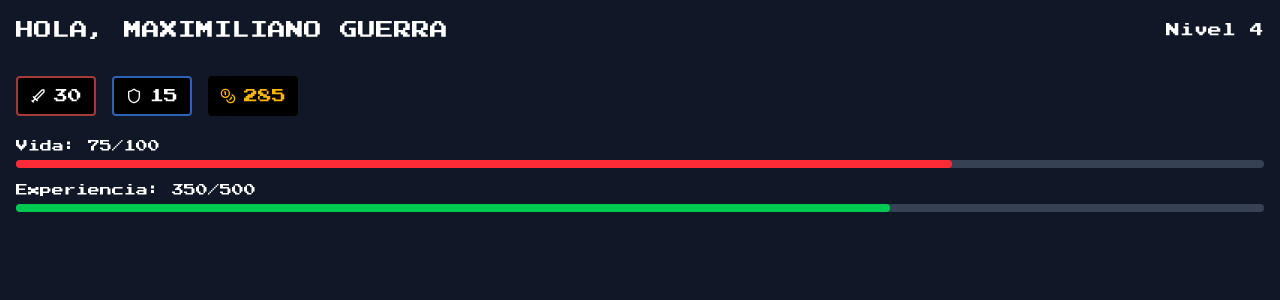
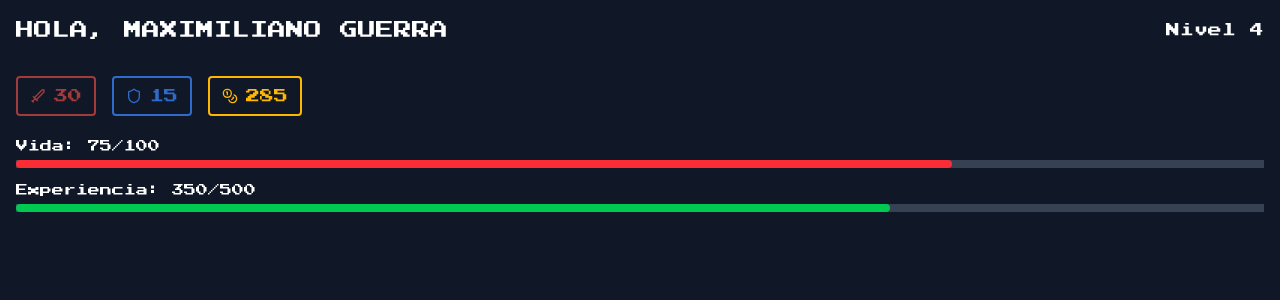
Before and after one commit to KatherineGomez03/app-finanzas, a Next.js app: page / in a window 1280 px wide. Shown: the top 300 px of the page. Built offline with nearby package versions, Linux system fonts and the light colour scheme.

Commit message:
fix styles

```diff
--- a/src/app/globals.css
+++ b/src/app/globals.css
@@ -11,7 +11,7 @@
   --color-navy: #0F2233;
   --color-card: #0B1A28;
   --color-outline-red: #A43B3B;
-  --color-outline-blue: #2D61B6;
+  --color-outline-blue: #2f6bcb;
   --color-coin-bright: #FFB703;
   --color-coin-dark: #F18F01;
 }
@@ -25,6 +25,14 @@ body {
 /* Utilidades personalizadas */
 .bg-card {
   background-color: var(--color-card);
+}
+
+.text-outline-red {
+  color: var(--color-outline-red);
+}
+
+.text-outline-blue {
+  color: var(--color-outline-blue);
 }
 
 .text-coin-bright {
@@ -43,6 +51,10 @@ body {
   border: 2px solid var(--color-outline-blue);
 }
 
+.border-coin-bright {
+  border: 2px solid var(--color-coin-bright);
+}
+
 .shadow-pixel {
   box-shadow: 0 0 4px var(--pixel-shadow);
 }
--- a/src/components/header/Header.tsx
+++ b/src/components/header/Header.tsx
@@ -1,6 +1,5 @@
 import { StatBox } from './StatBox'
 import { ProgressBar } from './ProgressBar'
-import { Sword, Shield, Coins } from 'lucide-react'
 
 interface HeaderProps {
     username: string
@@ -33,9 +32,9 @@ export const Header = ({
 
         <div className="flex gap-4 mt-4">
             <div className="flex gap-4 mt-4">
-                <StatBox icon="attack" value={attack} borderColor="border-outline-red" textColor="text-white" />
-                <StatBox icon="defense" value={defense} borderColor="border-outline-blue" textColor="text-white" />
-                <StatBox icon="coins" value={coins} borderColor="border-yellow-500" textColor="text-coin-bright" />
+                <StatBox icon="attack" value={attack} borderColor="border-outline-red" textColor="text-outline-red" />
+                <StatBox icon="defense" value={defense} borderColor="border-outline-blue" textColor="text-outline-blue" />
+                <StatBox icon="coins" value={coins} borderColor="border-coin-bright" textColor="text-coin-bright" />
             </div>
         </div>
 
--- a/src/components/header/ProgressBar.tsx
+++ b/src/components/header/ProgressBar.tsx
@@ -10,7 +10,7 @@ export const ProgressBar = ({ label, current, max, color }: ProgressBarProps) =>
     return (
         <div className="w-full">
             <span className="text-xs text-white">{label}: {current}/{max}</span>
-            <div className="w-full bg-gray-700 rounded h-2 mt-1">
+            <div className="w-full bg-gray-700 h-2 mt-1">
                 <div className={`h-2 rounded ${color}`} style={{ width: `${percentage}%` }} />
             </div>
         </div>
--- a/src/components/header/StatBox.tsx
+++ b/src/components/header/StatBox.tsx
@@ -8,13 +8,13 @@ interface StatBoxProps {
 }
 
 const IconMap = {
-    attack: <Sword size={16} strokeWidth={2} className="text-white" />,
-    defense: <Shield size={16} strokeWidth={2} className="text-white" />,
+    attack: <Sword size={16} strokeWidth={2} className="text-outline-red" />,
+    defense: <Shield size={16} strokeWidth={2} className="text-outline-blue" />,
     coins: <Coins size={16} strokeWidth={2} className="text-coin-bright" />,
 }
 
 export const StatBox = ({ icon, value, borderColor, textColor }: StatBoxProps) => (
-    <div className={`flex items-center gap-2 px-3 py-2 rounded bg-black bg-opacity-20 ${borderColor} ${textColor}`}>
+    <div className={`flex items-center gap-2 px-3 py-2 rounded bg-opacity-20 ${borderColor} ${textColor}`}>
         {IconMap[icon]}
         <span className="text-sm">{value}</span>
     </div>
```
